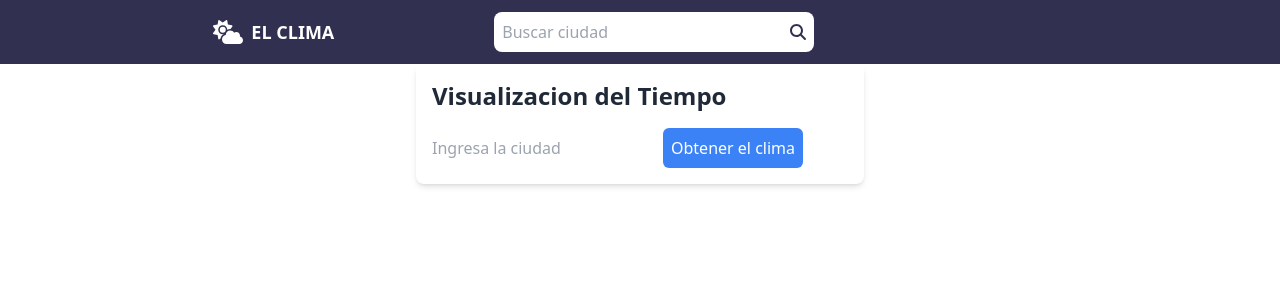
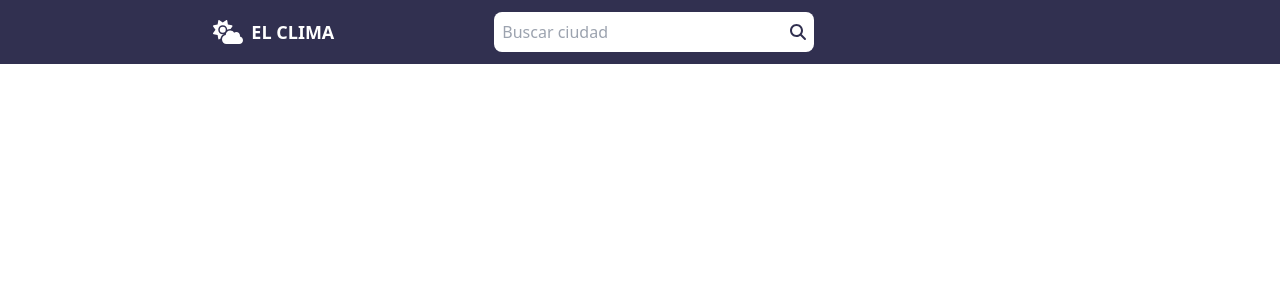
Before and after one commit to FabricioMirandaDeveloper/ProyectoClima, a React (Vite) app in the folder App Clima/: page / in a window 1280 px wide. Shown: the top 300 px of the page. Built offline with nearby package versions, Linux system fonts and the light colour scheme.

Commit message:
consumiendo api desde el header

```diff
--- a/App Clima/src/App.tsx
+++ b/App Clima/src/App.tsx
@@ -1,12 +1,14 @@
+import { useState } from 'react'
 import './App.css'
 import Header from './components/Header'
-import WeatherDisplay from './components/WeatherDisplay'
+import WeatherInfo from './components/WeatherInfo'
+import { WeatherData } from './api'
 function App() {
-
+  const[weatherData, setWeatherData] = useState<WeatherData | null>(null)
   return (
     <>
-      <Header/>
-      <WeatherDisplay/>
+      <Header setWeatherData={setWeatherData}/>
+      <WeatherInfo weatherData={weatherData}/>
     </>
   )
 }
--- a/App Clima/src/components/Header.tsx
+++ b/App Clima/src/components/Header.tsx
@@ -1,6 +1,22 @@
 import { FontAwesomeIcon } from '@fortawesome/react-fontawesome'
 import { faCloudSun, faMagnifyingGlass } from '@fortawesome/free-solid-svg-icons'
-const Header = () => {
+import { useState } from 'react';
+import { fetchWeather, WeatherData } from '../api';
+
+interface HeaderProps {
+  setWeatherData: (data:WeatherData) => void
+}
+const Header = ({setWeatherData}: HeaderProps) => {
+  const [city, setCity] = useState("")
+  const handleFetchWeather = async() => {
+    try {
+      const data = await fetchWeather(city)
+      setWeatherData(data)
+
+    } catch (error) {
+      console.log(error);
+    }
+  }
   return (
     <>
       <header className="h-16 bg-[#313050] flex items-center justify-center text-white">
@@ -10,8 +26,8 @@ const Header = () => {
             <h1 className='font-bold text-lg'>EL CLIMA</h1>
           </div>
           <div className='relative text-[#313050]'>
-            <input type="text" className='w-36 p-2 rounded-lg sm:w-60 lg:w-80' placeholder='Buscar ciudad'/>
-            <FontAwesomeIcon className='absolute right-2 top-1/2 transform -translate-y-1/2' icon={faMagnifyingGlass} />
+            <input type="text" className='w-36 p-2 rounded-lg sm:w-60 lg:w-80' placeholder='Buscar ciudad' onChange={e=>setCity(e.target.value)} value={city}/>
+            <FontAwesomeIcon className='absolute right-2 top-1/2 transform -translate-y-1/2' icon={faMagnifyingGlass} onClick={handleFetchWeather}/>
           </div>
         </nav>
 
--- a/App Clima/src/components/WeatherDisplay.tsx
+++ /dev/null
@@ -1,57 +0,0 @@
-import  { useState } from 'react';
-import { fetchWeather, WeatherData } from '../api.ts';
-const WeatherDisplay: React.FC = () => {
-    const [city, setCity] = useState('');
-    const [weatherData, setWeatherData] = useState<WeatherData | null>(null);
-    const [error, setError] = useState<string | null>(null);
-
-    const handleFetchWeather = async () => {
-        try {
-            const data = await fetchWeather(city);
-            setWeatherData(data);
-            setError(null);
-            console.log(data);
-
-        } catch (error: unknown) {
-            if(error instanceof Error) {
-                setError(error.message);
-            }else {
-                setError("Ingresa una ciudad válida")
-            }
-            setWeatherData(null);
-        }
-    };
-
-    return (
-        <div className="p-4 max-w-md mx-auto bg-white shadow-md rounded-lg">
-            <h2 className="text-2xl font-bold mb-4">Visualizacion del Tiempo</h2>
-            <input
-                type="text"
-                value={city}
-                onChange={(e) => setCity(e.target.value)}
-                placeholder="Ingresa la ciudad"
-            />
-            <button
-                onClick={handleFetchWeather}
-                className="bg-blue-500 text-white p-2 rounded-md hover:bg-blue-600 transition-colors focus:outline-none focus:ring-2 focus:ring-blue-300">Obtener el clima</button>
-
-            {weatherData && (
-                <div className='mt-4'>
-                    <h3 className="text-xl font-semibold">{weatherData.name}</h3>
-                    <p className="text-lg">Temperature: {weatherData.main.temp}°C</p>
-                    <p className="text-lg">Description: {weatherData.weather[0].description}</p>
-                    <img
-                        src={`https://openweathermap.org/img/wn/${weatherData.weather[0].icon}.png`}
-                        alt="Weather Icon"
-                        className="mt-2"
-                    />
-                </div>
-            )}
-
-            {error && <p className="text-red-500 mt-2">{error}</p>}
-        </div>
-
-    );
-};
-
-export default WeatherDisplay;
--- /dev/null
+++ b/App Clima/src/components/WeatherInfo.tsx
@@ -0,0 +1,25 @@
+import { WeatherData } from "../api"
+
+interface WeatherInfoProps {
+    weatherData: WeatherData | null
+}
+const WeatherInfo = ({weatherData}: WeatherInfoProps) => {
+    return (
+        <>
+        {weatherData && (
+                <div className='mt-4'>
+                    <h3 className="text-xl font-semibold">{weatherData.name}</h3>
+                    <p className="text-lg">Temperature: {weatherData.main.temp}°C</p>
+                    <p className="text-lg">Description: {weatherData.weather[0].description}</p>
+                    <img
+                        src={`https://openweathermap.org/img/wn/${weatherData.weather[0].icon}.png`}
+                        alt="Weather Icon"
+                        className="mt-2"
+                    />
+                </div>
+            )}
+        </>
+    )
+}
+
+export default WeatherInfo
```
Lines whose indentation alone changed are shown as unchanged.
